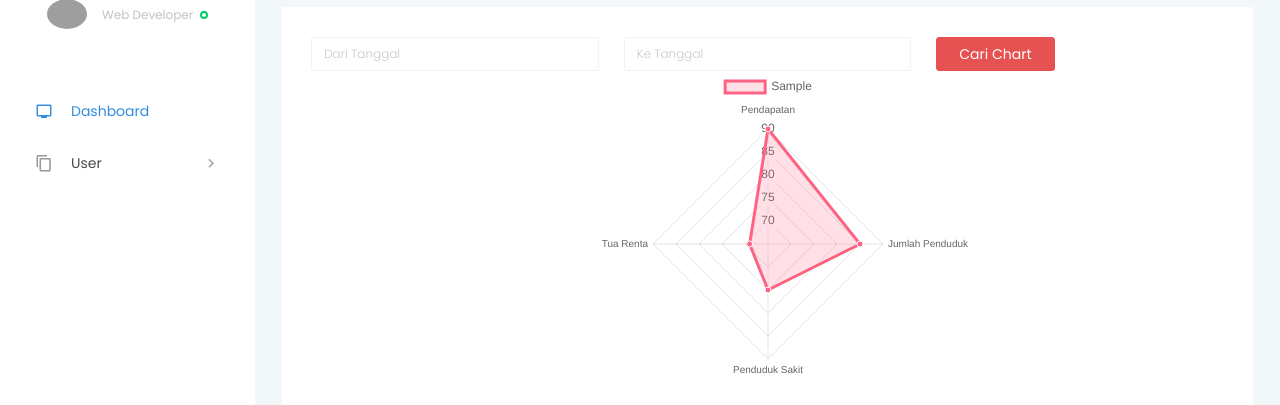
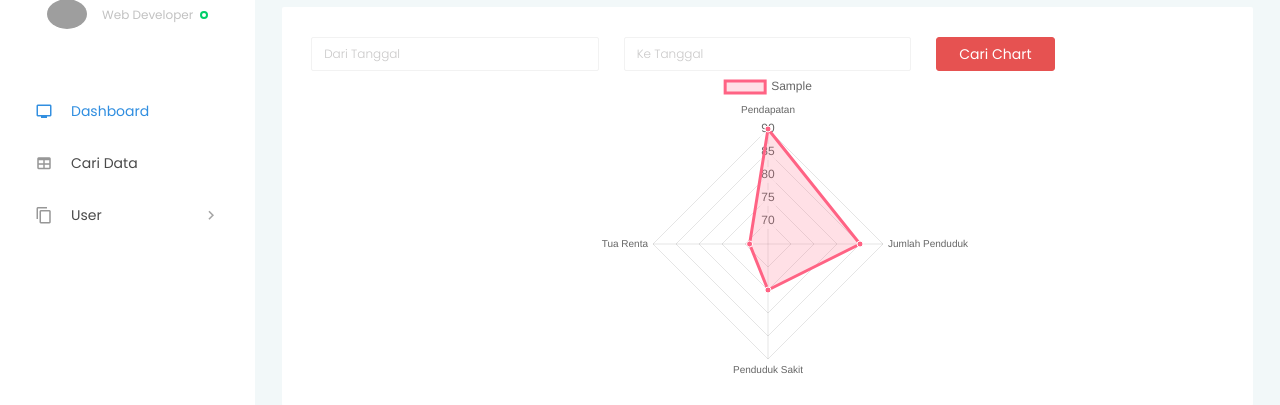
Before and after one commit to rizki130198/dasawisma, a CodeIgniter app: page /database/index.php/main/dashboard in a window 1280 px wide. Shown: the part 80-485 px from the top of the page. Run offline with CodeIgniter, Linux system fonts and the light colour scheme; tables that the repository leaves empty or names only in its code hold one stand-in row (values such as "Sample post"); some libraries are stand-ins or nearby versions; grey boxes are pictures that could not be loaded.

Commit message:
update cari data

```diff
--- a/application/controllers/Main.php
+++ b/application/controllers/Main.php
@@ -24,17 +24,26 @@ class Main extends CI_Controller
 		$data['title'] = "Halaman Pengguna - PKK";
 		$data['menu'] = "Halaman Pengguna";
 		$data['user'] = $this->M_back->getUser();
-		$this->load->view('include/head');
+		$this->load->view('include/head',$data);
 		$this->load->view('back/user/user',$data);
-		$this->load->view('include/foot');
+		$this->load->view('include/footluar');
+	}
+	public function caridata()
+	{
+		$data['title'] = "Halaman Cari Data - PKK";
+		$data['menu'] = "Halaman Cari Data";
+		$data['data'] = $this->M_back->getData();
+		$this->load->view('include/head',$data);
+		$this->load->view('back/caridata',$data);
+		$this->load->view('include/footluar');
 	}
 	public function addUser()
 	{
 		$data['title'] = "Halaman Tambah Pengguna - PKK";
 		$data['menu'] = "Halaman Tambah Pengguna";
-		$this->load->view('include/head');
-		$this->load->view('back/user/add_user');
-		$this->load->view('include/foot');
+		$this->load->view('include/head',$data);
+		$this->load->view('back/user/add_user',$data);
+		$this->load->view('include/footluar');
 	}
 	public function edituser()
 	{
@@ -44,7 +53,7 @@ class Main extends CI_Controller
 	   	$data['edituser'] = $this->M_back->getEditUser($id);
 		$this->load->view('include/head',$data);
 		$this->load->view('back/user/edit_user',$data);
-		$this->load->view('include/foot');
+		$this->load->view('include/footluar');
 	}
 	public function actAddUser()
 	{
--- a/application/models/M_back.php
+++ b/application/models/M_back.php
@@ -6,6 +6,11 @@ class M_back extends CI_Model
 	function getUser()
 	{
 		$query = $this->db->get('tbl_user');
+		return $query->result();
+	}
+	function getData()
+	{
+		$query = $this->db->get('data');
 		return $query->result();
 	}
 	function delete_user($id)
--- a/application/views/back/user/user.php
+++ b/application/views/back/user/user.php
@@ -26,7 +26,7 @@
                 <div class="card-body">
                   <h3 class="card-title" style="font-size: 20px;">Pengguna</h3>
                   <div class="table-responsive">
-                    <table class="table table-striped datatable" style="width:100%">
+                    <table class="table dataTable no-footer table-striped datatable" style="width:100%">
                       <thead>
                         <tr>
                           <th>No</th>
--- a/application/views/include/sidenav.php
+++ b/application/views/include/sidenav.php
@@ -25,9 +25,15 @@
       </div>
     </li>
     <li class="nav-item">
-      <a class="nav-link" data-toggle="collapse" href="<?php echo site_url('main/dashboard'); ?>">
+      <a class="nav-link" href="<?php echo site_url('main/dashboard'); ?>">
         <i class="menu-icon mdi mdi-television"></i>
         <span class="menu-title">Dashboard</span>
+      </a>
+    </li>
+    <li class="nav-item">
+      <a class="nav-link" href="<?php echo site_url('main/caridata'); ?>">
+        <i class="menu-icon mdi mdi-table"></i>
+        <span class="menu-title">Cari Data</span>
       </a>
     </li>
     <li class="nav-item">
```
